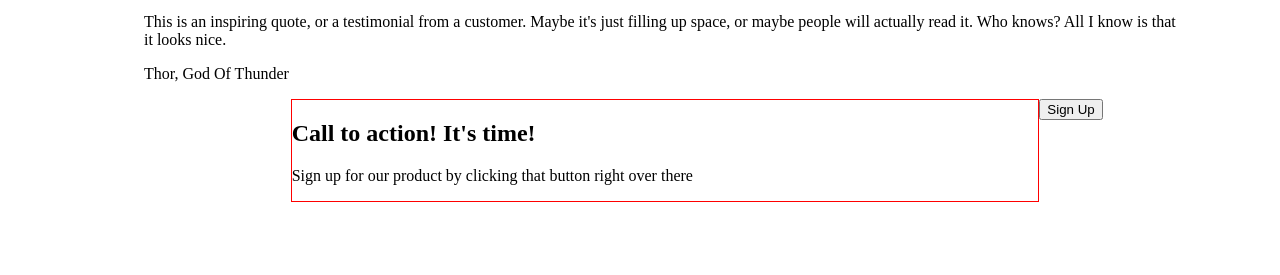
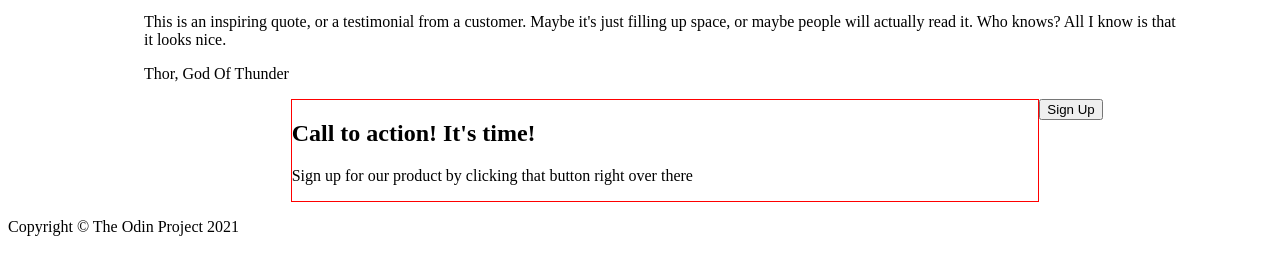
Before and after one commit to Pethaf/odin-landingpage, a plain HTML site: page index.html in a window 1280 px wide. Shown: the part 451-726 px from the top of the page. Drawn offline with Linux system fonts and the light colour scheme.

Commit message:
more structure

```diff
--- a/index.html
+++ b/index.html
@@ -94,6 +94,9 @@
             </div>
         </div>
     </div>
+    <footer>
+        <p>Copyright &copy The Odin Project 2021</p>
+    </footer>
 </body>
 
 </html>
```
